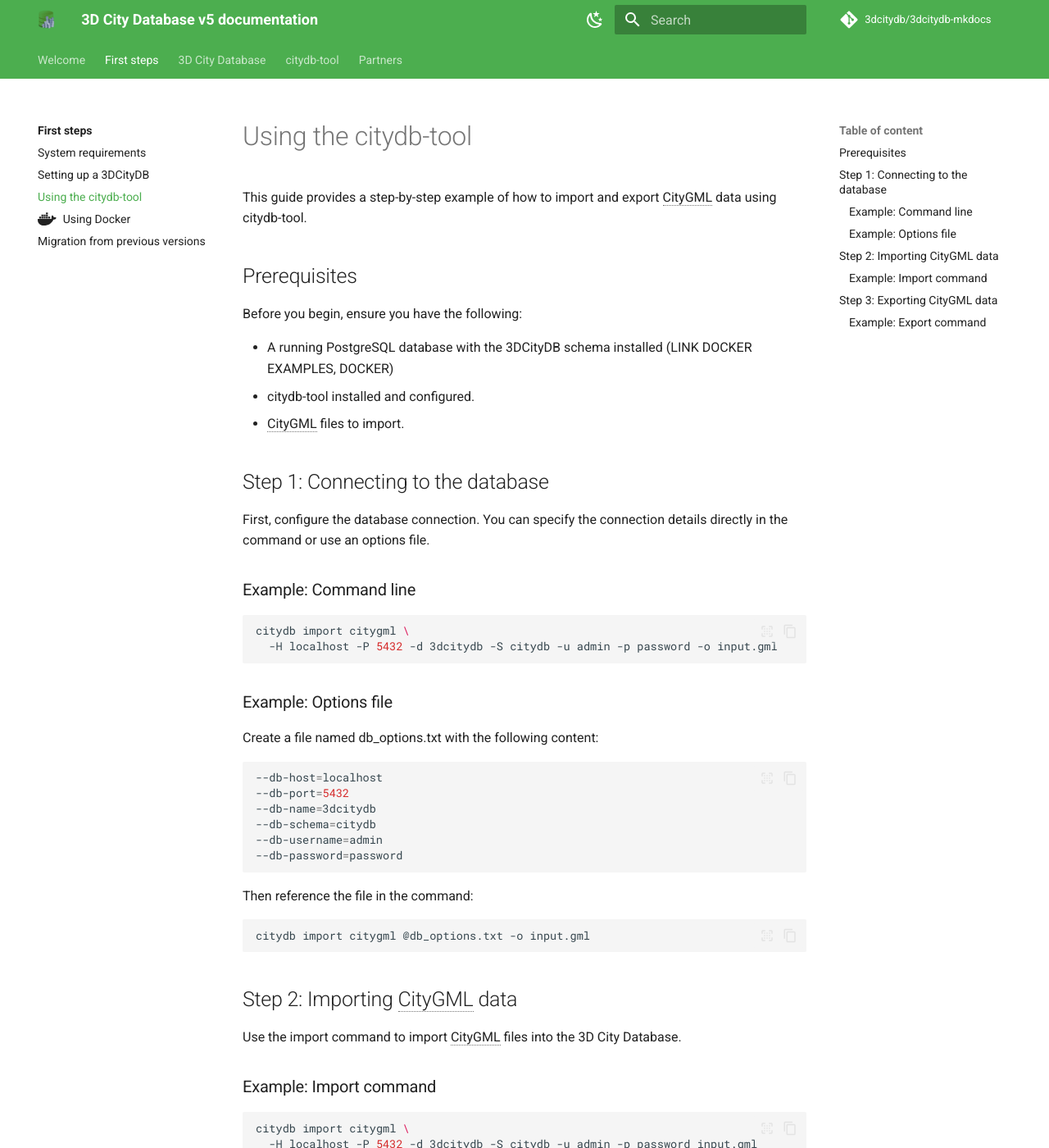
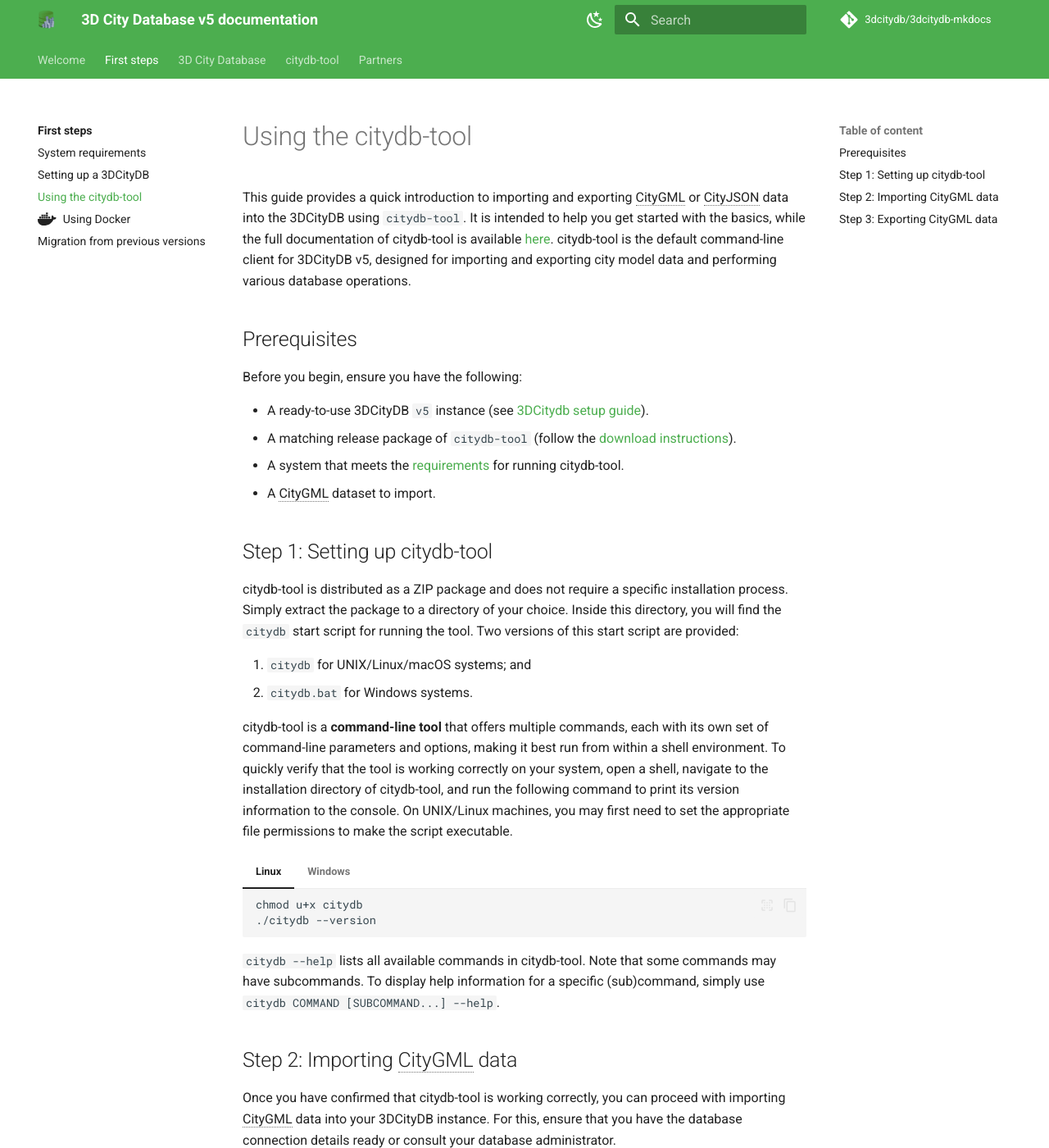
Before and after one commit to BWibo/3dcitydb-mkdocs, an MkDocs documentation site: the page built from docs/first-steps/citydb-tool.md, in a window 1280 px wide and 1400 px high. Shown: the whole window at 82% size. Built offline with MkDocs 1.6.1 and Material for MkDocs 9.7.7, drawn with Linux system fonts in a browser that asks for light colours; comment, search, counter and statistics services are not loaded; some of the changed text lies outside the part shown.

Commit message:
reworoed the first step chapter on citydb-tool

````diff
--- a/docs/first-steps/citydb-tool.md
+++ b/docs/first-steps/citydb-tool.md
@@ -3,79 +3,149 @@
 description: How to import and export CityGML data using citydb-tool
 ---
 
-This guide provides a step-by-step example of how to import and export CityGML data using citydb-tool.
+This guide provides a quick introduction to importing and exporting CityGML or CityJSON data into the 3DCityDB
+using `citydb-tool`. It is intended to help you get started with the basics, while the full documentation
+of citydb-tool is available [here](../citydb-tool/index.md). citydb-tool is the default command-line client for
+3DCityDB v5, designed for importing and exporting city model data and performing various database operations.
 
 ## Prerequisites
 
 Before you begin, ensure you have the following:
 
-- A running PostgreSQL database with the 3DCityDB schema installed (LINK DOCKER EXAMPLES, DOCKER)
-- citydb-tool installed and configured.
-- CityGML files to import.
+- A ready-to-use 3DCityDB `v5` instance (see [3DCitydb setup guide](setup.md)).
+- A matching release package of `citydb-tool` (follow the [download instructions](../download.md)).
+- A system that meets the [requirements](requirements.md#database-client-citydb-tool) for running citydb-tool.
+- A CityGML dataset to import.
 
-## Step 1: Connecting to the database
+## Step 1: Setting up citydb-tool
 
-First, configure the database connection. You can specify the connection details directly in the command or use an options file.
+citydb-tool is distributed as a ZIP package and does not require a specific installation process. Simply extract the
+package to a directory of your choice. Inside this directory, you will find the `citydb` start script for running
+the tool. Two versions of this start script are provided:
 
-### Example: Command line
+1. `citydb` for UNIX/Linux/macOS systems; and
+2. `citydb.bat` for Windows systems.
 
-```bash
-citydb import citygml \
-  -H localhost -P 5432 -d 3dcitydb -S citydb -u admin -p password -o input.gml
-```
+citydb-tool is a **command-line tool** that offers multiple commands, each with its own set of command-line parameters
+and options, making it best run from within a shell environment. To quickly verify that the tool is working
+correctly on your system, open a shell, navigate to the installation directory of citydb-tool, and run the
+following command to print its version information to the console. On UNIX/Linux machines, you may first need to
+set the appropriate file permissions to make the script executable.
 
-### Example: Options file
+=== "Linux"
 
-Create a file named db_options.txt with the following content:
+    ```bash
+    chmod u+x citydb
+    ./citydb --version
+    ```
 
-```bash
---db-host=localhost
---db-port=5432
---db-name=3dcitydb
---db-schema=citydb
---db-username=admin
---db-password=password
-```
+=== "Windows"
 
-Then reference the file in the command:
+    ```shell
+    citydb --version    # you can omit the .bat file extension
+    ```
 
-```bash
-citydb import citygml @db_options.txt -o input.gml
-```
+`citydb --help` lists all available commands in citydb-tool. Note that some commands may have subcommands.
+To display help information for a specific (sub)command, simply use `citydb COMMAND [SUBCOMMAND...] --help`.
 
 ## Step 2: Importing CityGML data
 
-Use the import command to import CityGML files into the 3D City Database.
+Once you have confirmed that citydb-tool is working correctly, you can proceed with importing CityGML data into
+your 3DCityDB instance. For this, ensure that you have the database connection details ready or consult your
+database administrator.
 
-### Example: Import command
+!!! tip
+    If you do not have a CityGML dataset available for this step, you can use one of the sample
+    datasets provided by citydb-tool in the `samples/datasets` subfolder.
 
-```bash
-citydb import citygml \
-  -H localhost -P 5432 -d 3dcitydb -S citydb -u admin -p password input.gml
-```
+The general command to import CityGML data is shown below:
 
-Or using the options file:
+=== "Linux"
 
-```bash
-citydb import citygml @db_options.txt input.gml
-```
+    ```bash
+    ./citydb import citygml \
+        -H the.host.de \
+        -d theDBName \
+        -u theUsername \
+        -p theSecretPass \
+        /path/to/citygml.gml
+    ```
+
+=== "Windows"
+
+    ```bat
+    citydb import citygml ^
+        -H the.host.de ^
+        -d theDBName ^
+        -u theUsername ^
+        -p theSecretPass ^
+        C:\path\to\citygml.gml
+    ```
+
+The parameters used in this simple example are:
+
+- `-H`: The host of your 3DCityDB instance (e.g., localhost or the.host.de).
+- `-d`: The name of the 3DCityDB database where the CityGML data will be imported.
+- `-u`: The database username with sufficient privileges to perform the import.
+- `-p`: The password for the provided database username (leave empty to be prompted!).
+- `/path/to/citygml.gml`: The path to the CityGML file you wish to import.
+
+During the import process, log messages will be printed to the console, informing you about the progress of the
+operation. If the import completes successfully, a summary of the imported city objects will be
+displayed. In case of errors, the import is aborted, and an error message with details about the cause
+will be shown. To enable more verbose logging and get additional details, add the `--log-level debug`
+parameter to the export command.
+
+![citydb-import command](assets/citydb-import.png)
+/// figure-caption
+Example console output of a citydb-tool import operation.
+///
+
+!!! tip
+    To import a CityJSON dataset instead, simply use the command `citydb import cityjson` and point to
+    your CityJSON input file.
 
 ## Step 3: Exporting CityGML data
 
-After importing the data, you can export it back to CityGML format.
+Exporting the data from the 3DCityDB back to CityGML format is as easy as this:
 
-### Example: Export command
+=== "Linux"
 
-```bash
-citydb export citygml \
-  -H localhost -P 5432 -d 3dcitydb -S citydb -u admin -p password -o output.gml
-```
+    ```bash
+    ./citydb export citygml \
+        -H the.host.de \
+        -d theDBName \
+        -u theUsername \
+        -p theSecretPass \
+        -o /path/to/target/citygml.gml
+    ```
 
-Or using the options file:
+=== "Windows"
 
-```bash
-citydb export citygml @db_options.txt -o output.gml
-```
+    ```bat
+    citydb export citygml ^
+        -H the.host.de ^
+        -d theDBName ^
+        -u theUsername ^
+        -p theSecretPass ^
+        -o C:\path\to\target\citygml.gml
+    ```
+
+The output file's path and name must be specified using the `-o` parameter. All other parameters in this example match
+those used in the import operation. The export process logs progress and errors just like the import.
+Use `--log-level debug` for detailed output. If you want to export to a different CityGML version, use the
+`-v` parameter with `3.0`, `2.0`, or `1.0` as the value, depending on the desired target version.
+
+Once the export completes successfully, a summary of the exported city objects will be shown.
+
+![citydb-export command](assets/citydb-export.png)
+/// figure-caption
+Example console output of a citydb-tool export operation.
+///
+
+!!! tip
+    To export the data in CityJSON format, simply use the command `citydb export cityjson` instead. This works
+    even if you have imported a CityGML file, as citydb-tool applies an on-the-fly conversion.
 
 [![Hits](https://hits.seeyoufarm.com/api/count/incr/badge.svg?url=https%3A%2F%2F3dcitydb.github.io%2F3dcitydb-mkdocs%2Ffirst-steps%2Fcitydb-tool%2F&count_bg=%2379C83D&title_bg=%23555555&icon=&icon_color=%23E7E7E7&title=Visitors&edge_flat=false)](https://hits.seeyoufarm.com/#history)
 
````
Also changed, not shown: docs/first-steps/setup.md (+2 -2 lines), docs/first-steps/assets/citydb-export.png (added), docs/first-steps/assets/citydb-import.png (added).
